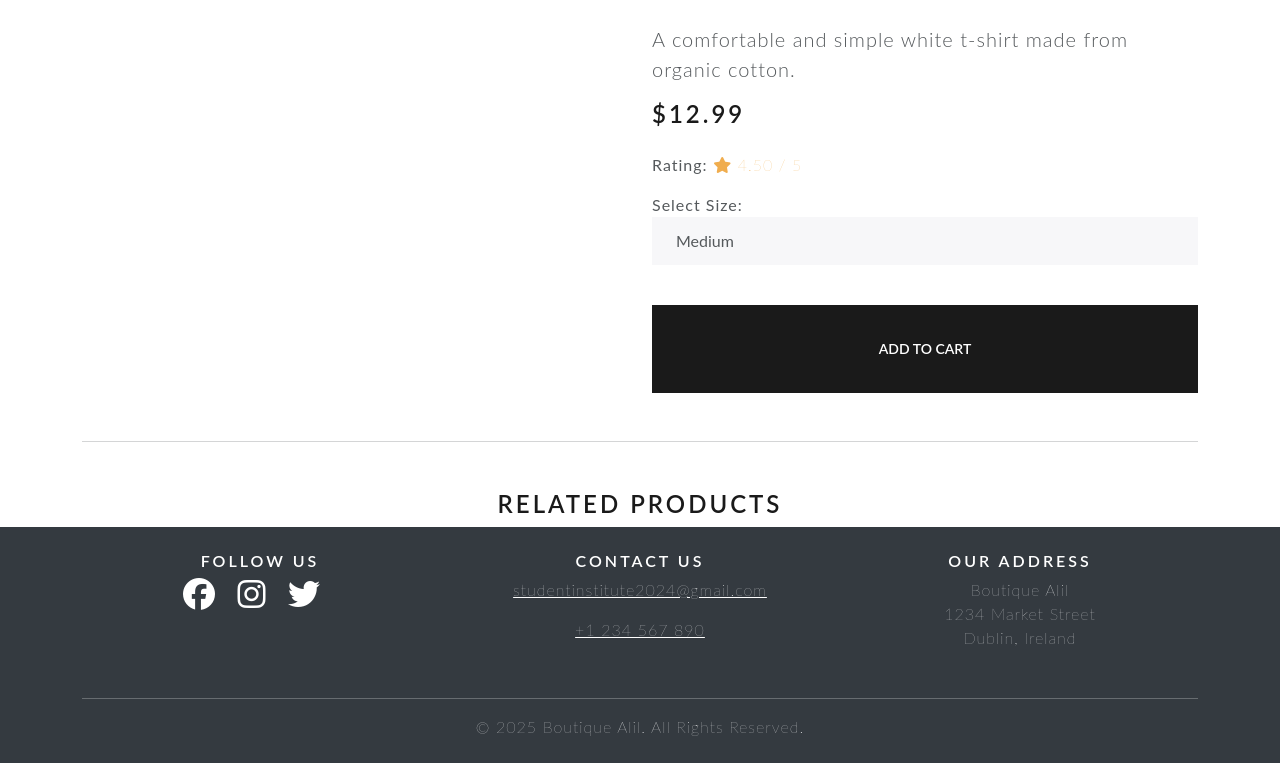
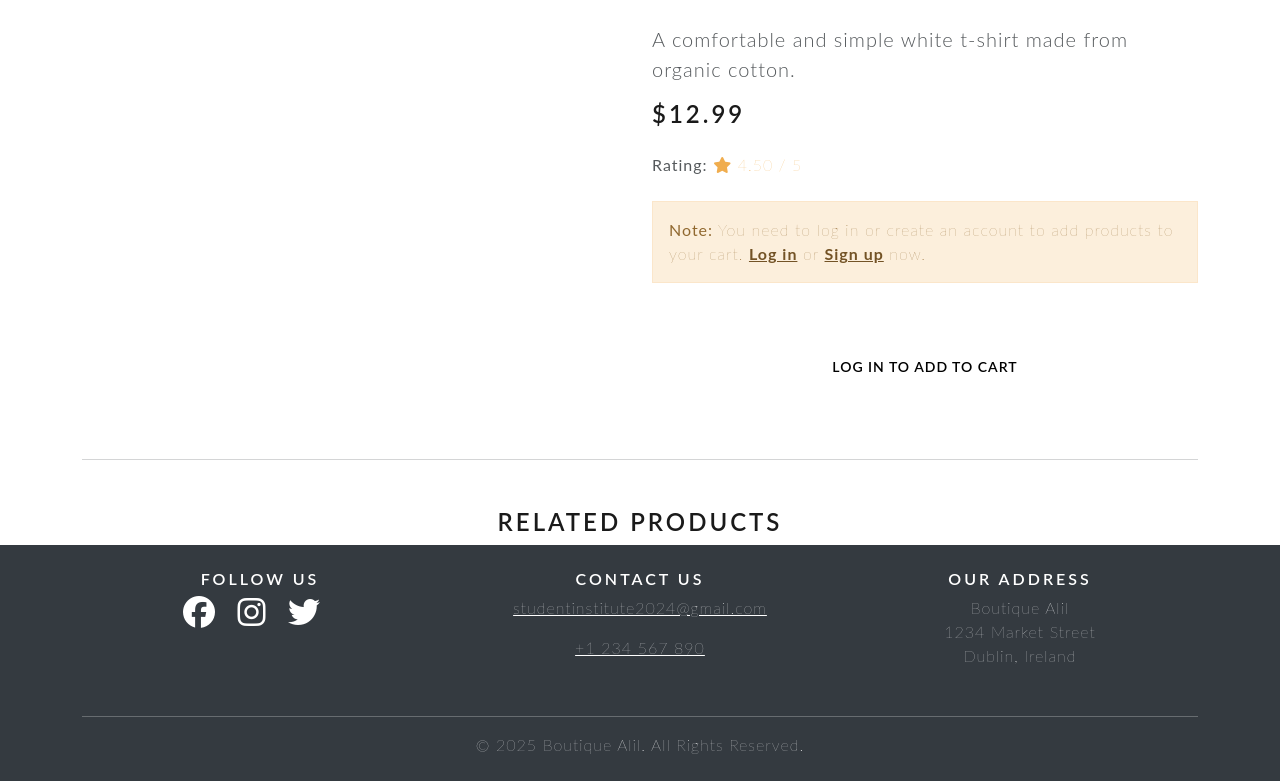
Before and after one commit to BadrAlioui/boutique_shop, a Django app: page /products/product/1/ in a window 1280 px wide. Shown: the part 222-1003 px from the top of the page. Run offline with Django 5.2, Linux system fonts and the light colour scheme; data comes from the database, SQL or seed files in the repository; both versions use the stored data as it was after the commit; some libraries are stand-ins or nearby versions.

Commit message:
Improved user flow for adding products to cart: users must log in first

```diff
--- /dev/null
+++ b/static/js/main.js
@@ -0,0 +1,5 @@
+// tooltip
+var tooltipTriggerList = [].slice.call(document.querySelectorAll('[data-bs-toggle="tooltip"]'));
+var tooltipList = tooltipTriggerList.map(function (tooltipTriggerEl) {
+  return new bootstrap.Tooltip(tooltipTriggerEl);
+});
--- a/store/templates/store/product_detail.html
+++ b/store/templates/store/product_detail.html
@@ -1,4 +1,5 @@
-{% extends "base.html" %} {% block content %}
+{% extends "base.html" %}
+{% block content %}
 <div class="container mt-5">
     <div class="row">
         <!-- Colonne pour l'image -->
@@ -29,6 +30,16 @@
             <p><strong>Rating:</strong> No rating available</p>
             {% endif %}
 
+            {% if not user.is_authenticated %}
+            <div class="alert alert-warning mt-4">
+                <strong>Note:</strong> You need to log in or create an account to add products to your cart.
+                <a href="{% url 'login' %}?next={{ request.path }}" class="alert-link">Log in</a> or
+                <a href="{% url 'register' %}" class="alert-link">Sign up</a> now.
+            </div>
+            <a href="{% url 'login' %}?next={{ request.path }}" class="btn btn-secondary btn-lg w-100 mt-4" data-bs-toggle="tooltip" data-bs-placement="bottom" title="Log in or create an account to add products to your cart">
+                Log in to Add to Cart
+            </a>
+            {% else %}
             <form
                 method="POST"
                 action="{% url 'process_payment' product.slug %}"
@@ -47,6 +58,7 @@
                     Add to Cart
                 </button>
             </form>
+            {% endif %}
         </div>
     </div>
 
--- a/templates/base.html
+++ b/templates/base.html
@@ -249,5 +249,6 @@
             src="https://cdn.jsdelivr.net/npm/bootstrap@5.3.3/dist/js/bootstrap.bundle.min.js"
             crossorigin="anonymous"
         ></script>
+        <script src="{% static 'js/main.js' %}"></script>
     </body>
 </html>
```
Also changed, not shown: db.sqlite3.
